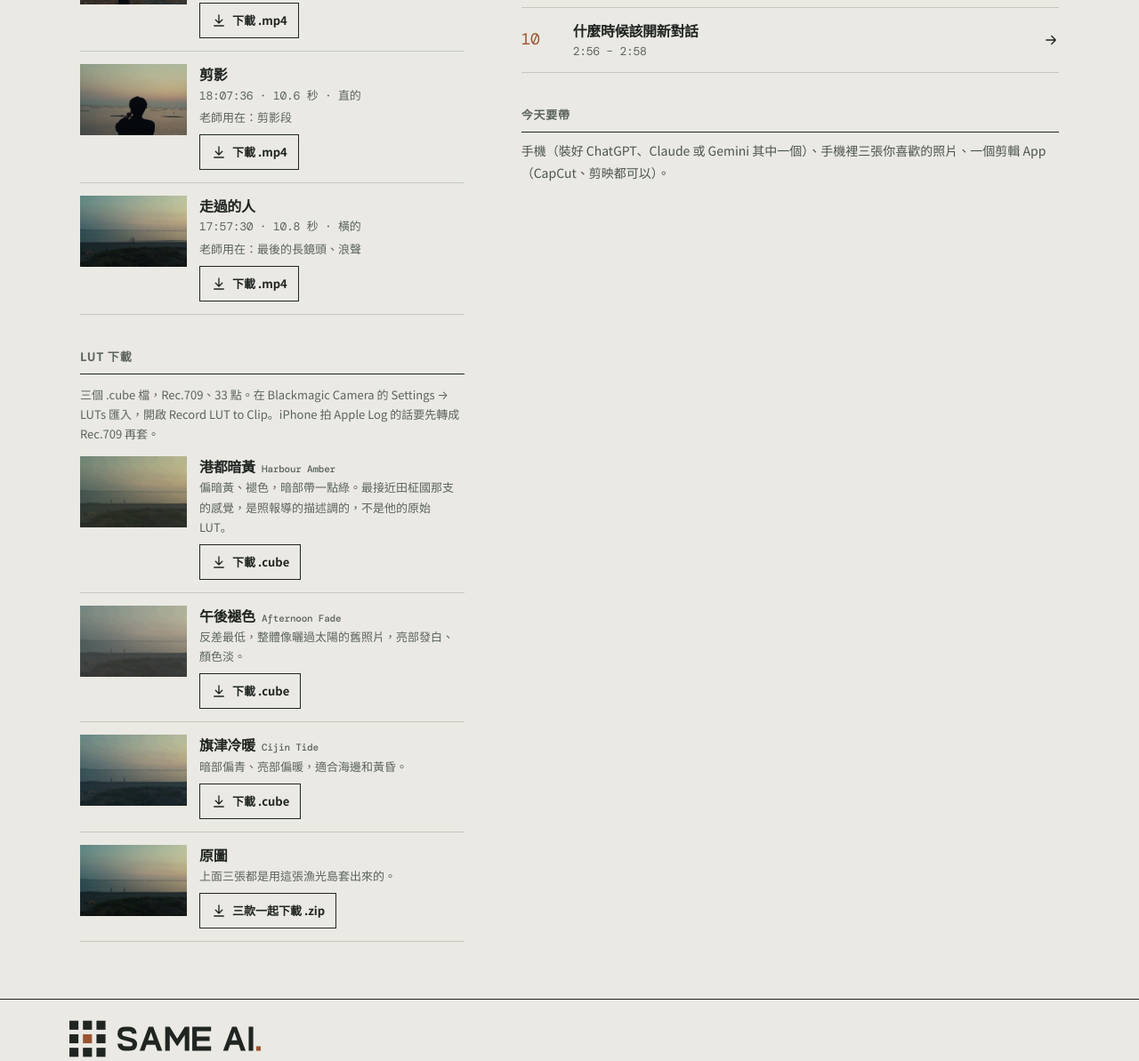
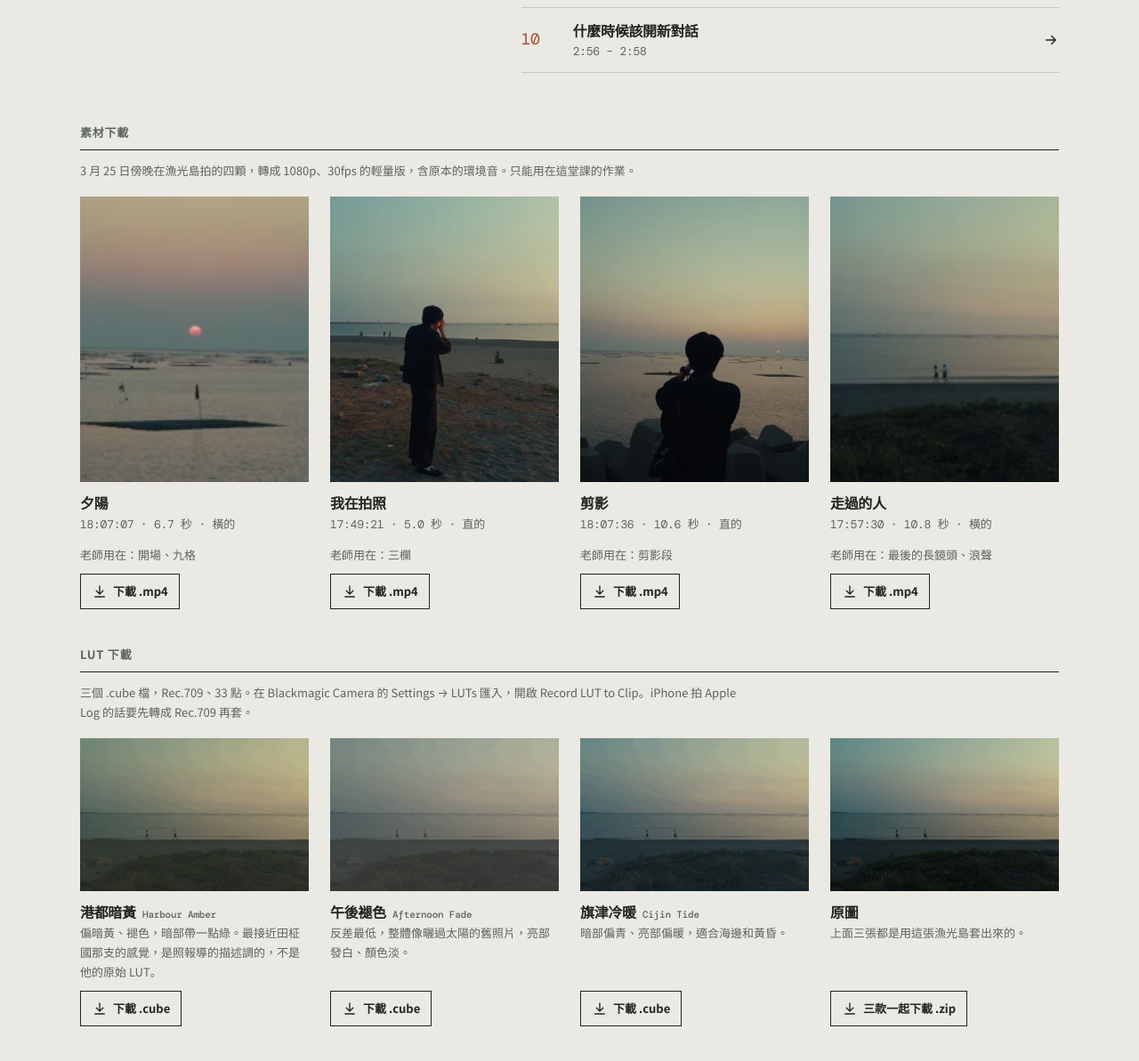
Before and after one commit to benny6315332-sudo/yuguang-ai-class, a plain HTML site: page index.html in a window 1280 px wide. Shown: the part 1794-2987 px from the top of the page at 89% size. Drawn offline with nearby package versions, Linux system fonts and the light colour scheme.

Commit message:
電腦版首頁：素材和 LUT 下載移到兩欄下面，改成橫排卡片；今天要帶移到左欄，左右兩欄長度平衡
Co-Authored-By: Claude Opus 5.5 <noreply@anthropic.com>
Claude-Session: https://claude.ai/code/session_01DL1iztj5GH4HdCynMFy2tp

```diff
--- a/index.html
+++ b/index.html
@@ -342,6 +342,18 @@ button.inner:active{opacity:.72;transform:scale(.98)}
  .pgrid{display:grid;grid-template-columns:1fr 1fr;column-gap:32px;align-items:start}
  .pagehead h1{font-size:44px}
  .pagehead{max-width:720px}
+ .dl{margin-top:56px}
+ .dl .section{margin-top:40px}
+ .dl .help{max-width:760px}
+ #clips .lutrows,#luts .lutrows{display:grid;gap:24px;margin-top:18px}
+ #clips .lutrows{grid-template-columns:repeat(4,minmax(0,1fr))}
+ #luts .lutrows{grid-template-columns:repeat(4,minmax(0,1fr))}
+ .dl .lutrow{display:flex;flex-direction:column;gap:12px;padding:0;border:0}
+ .dl .lutrow img{width:100%;height:auto;aspect-ratio:3/2}
+ #clips .lutrow img{aspect-ratio:4/5}
+ .dl .lutrow>div{display:flex;flex-direction:column;flex:1}
+ .dl .lutrow .copy{align-self:flex-start;margin-top:auto;padding-top:0}
+ .dl .lutrow p{margin-bottom:10px}
 }
 .lutrow{display:grid;grid-template-columns:120px 1fr;gap:14px;padding:14px 0;border-bottom:1px solid var(--line);align-items:start}
 .lutrow img{width:120px;height:80px;object-fit:cover;display:block;background:var(--tile)}
@@ -465,8 +477,8 @@ const LUTS=[
 ];
 const lutSection=()=>`<div class="section" id="luts"><h2>LUT 下載</h2>
   <p class="help" style="margin-top:12px">三個 .cube 檔，Rec.709、33 點。在 Blackmagic Camera 的 Settings → LUTs 匯入，開啟 Record LUT to Clip。iPhone 拍 Apple Log 的話要先轉成 Rec.709 再套。</p>
-  ${LUTS.map(l=>`<div class="lutrow"><img src="lut/preview-${l.slug}.jpg" alt="套上${l.name}的漁光島" loading="lazy"><div><h3>${l.name} <span class="num">${l.en}</span></h3><p>${l.desc}</p><a class="copy" href="lut/${l.slug}.cube" download="${l.name}_${l.en.replace(/ /g,'')}_Rec709.cube">${I('down')}下載 .cube</a></div></div>`).join('')}
-  <div class="lutrow"><img src="lut/preview-original.jpg" alt="沒有套 LUT 的原圖" loading="lazy"><div><h3>原圖</h3><p>上面三張都是用這張漁光島套出來的。</p><a class="copy" href="lut/yuguang-luts.zip" download="漁光島_LUT_三款.zip">${I('down')}三款一起下載 .zip</a></div></div>
+  <div class="lutrows">${LUTS.map(l=>`<div class="lutrow"><img src="lut/preview-${l.slug}.jpg" alt="套上${l.name}的漁光島"><div><h3>${l.name} <span class="num">${l.en}</span></h3><p>${l.desc}</p><a class="copy" href="lut/${l.slug}.cube" download="${l.name}_${l.en.replace(/ /g,'')}_Rec709.cube">${I('down')}下載 .cube</a></div></div>`).join('')}
+  <div class="lutrow zip"><img src="lut/preview-original.jpg" alt="沒有套 LUT 的原圖"><div><h3>原圖</h3><p>上面三張都是用這張漁光島套出來的。</p><a class="copy" href="lut/yuguang-luts.zip" download="漁光島_LUT_三款.zip">${I('down')}三款一起下載 .zip</a></div></div></div>
  </div>`;
 const CLIPS=[
 {f:'01-sunset',name:'夕陽',meta:'18:07:07 · 6.7 秒 · 橫的',use:'開場、九格'},
@@ -476,7 +488,7 @@ const CLIPS=[
 ];
 const clipSection=()=>`<div class="section" id="clips"><h2>素材下載</h2>
   <p class="help" style="margin-top:12px">3 月 25 日傍晚在漁光島拍的四顆，轉成 1080p、30fps 的輕量版，含原本的環境音。只能用在這堂課的作業。</p>
-  ${CLIPS.map(c=>`<div class="lutrow"><img src="clips/${c.f}.jpg" alt="${c.name}" loading="lazy" style="object-fit:cover"><div><h3>${c.name}</h3><p class="num">${c.meta}</p><p>老師用在：${c.use}</p><a class="copy" href="clips/${c.f}.mp4" download="漁光島_${c.f}.mp4">${I('down')}下載 .mp4</a></div></div>`).join('')}
+  <div class="lutrows">${CLIPS.map(c=>`<div class="lutrow"><img src="clips/${c.f}.jpg" alt="${c.name}" loading="lazy" style="object-fit:cover"><div><h3>${c.name}</h3><p class="num">${c.meta}</p><p>老師用在：${c.use}</p><a class="copy" href="clips/${c.f}.mp4" download="漁光島_${c.f}.mp4">${I('down')}下載 .mp4</a></div></div>`).join('')}</div>
  </div>`;
 const REFS=[
 {h:'@yuyenwng',url:'https://www.instagram.com/yuyenwng/',name:'格子裡各放各的',desc:'畫面切成格子，每一格錯開時間換鏡頭；鳥、風、腳步、喀嚓聲疊好幾層。老師的漁光島範例影片就是學這個剪法。',g:'grid'},
@@ -595,17 +607,17 @@ function home(){
   <div class="hourrow" style="cursor:auto"><div class="thumb jkthumb" aria-hidden="true"><span class="rec"></span><svg viewBox="0 0 24 24"><path d="M8 5.5v13l10.5-6.5Z"/></svg><span class="tc num">02:22</span></div><div><div class="dmeta">田柾國 · 2026.11.21 · Blackmagic Camera</div><h3>《在高雄的自由時間》</h3><p>輕軌、巷子招牌、電風扇、腳踏車、旗津的海。偏暗黃，配〈碧海藍天〉。</p><p style="margin-top:6px"><a href="https://www.instagram.com/mnijungkook/" target="_blank" rel="noopener" style="text-decoration:underline;text-underline-offset:3px">到 IG 看原片</a>　<button type="button" data-hour="0" style="background:none;border:0;padding:0;font-weight:700;text-decoration:underline;text-underline-offset:3px">課表第一段</button></p></div><span></span></div>
   ${REFS.map(r=>`<div class="hourrow" style="cursor:auto"><div class="thumb refthumb" aria-hidden="true">${r.g==='grid'?'<i></i><i></i><i></i><i></i><i class="o"></i><i></i><i></i><i></i><i></i>':'<b>SPRING</b>'}</div><div><div class="dmeta">${r.h} · 剪法參考</div><h3>${esc(r.name)}</h3><p>${esc(r.desc)}</p><p style="margin-top:6px"><a href="${r.url}" target="_blank" rel="noopener" style="text-decoration:underline;text-underline-offset:3px">到 IG 看他的作品</a></p></div><span></span></div>`).join('')}
  </div>
- ${clipSection()}
- ${lutSection()}
+ <div class="section"><h2>今天要帶</h2>
+  <div class="detail" style="cursor:auto">手機（裝好 ChatGPT、Claude 或 Gemini 其中一個）、手機裡三張你喜歡的照片、一個剪輯 App（CapCut、剪映都可以）。</div>
+ </div>
  </aside><div class="c-main"><div class="section"><h2>三小時</h2>
   ${HOURS.map((h,i)=>`<button class="hourrow" type="button" data-hour="${i}"><img class="thumb" src="${h.img}" alt="" loading="lazy"><div><div class="dmeta num">${h.range}</div><h3>${esc(h.n)}：${esc(h.name)}</h3><p>${esc(h.desc)}</p></div>${I('right')}</button>`).join('')}
  </div>
  <div class="section"><h2>今天的十招</h2>
   ${TIPS.map((t,i)=>`<button class="hourrow" type="button" data-jump="${t[3]}" style="grid-template-columns:44px 1fr 18px;padding:12px 0"><span class="num" style="color:var(--rust);font-size:18px">${String(i+1).padStart(2,'0')}</span><div><h3 style="font-size:16px">${esc(t[0])}</h3><p class="num">${(allStops().find(x=>x.id===t[3])||{time:''}).time}</p></div>${I('right')}</button>`).join('')}
  </div>
- <div class="section"><h2>今天要帶</h2>
-  <div class="detail" style="cursor:auto">手機（裝好 ChatGPT、Claude 或 Gemini 其中一個）、手機裡三張你喜歡的照片、一個剪輯 App（CapCut、剪映都可以）。</div>
- </div></div></div>`;
+</div></div>
+ <div class="dl">${clipSection()}${lutSection()}</div>`;
 }
 let curHour=0;
 function route(){
```
